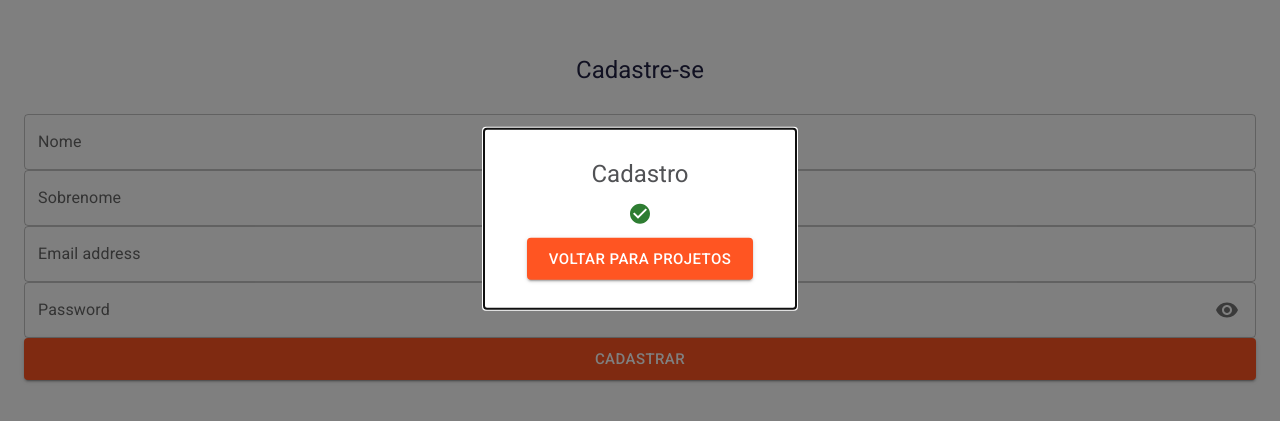
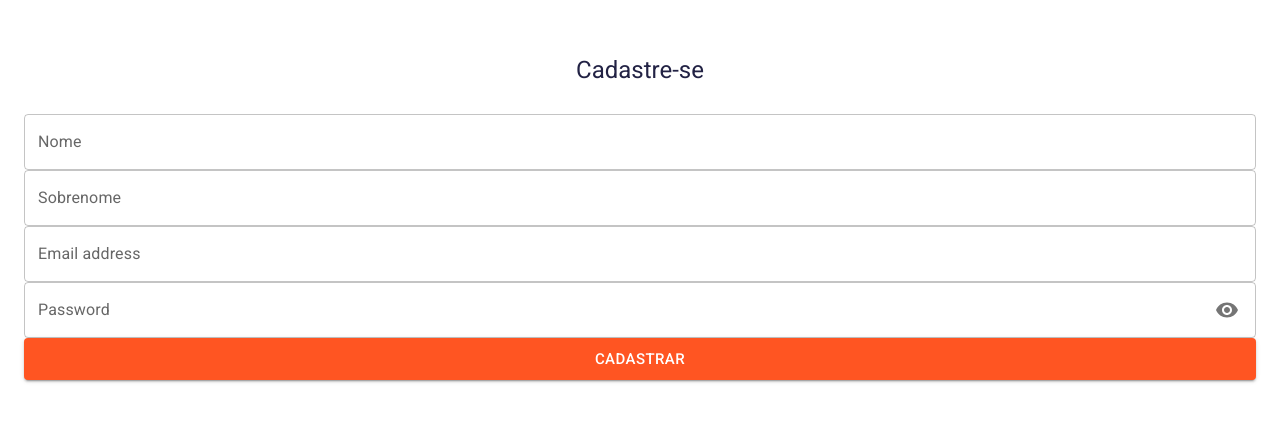
Before and after one commit to lufedev/orange-portfolio, a Next.js app in the folder my-app/: page /register in a window 1280 px wide. Shown: the part 181-602 px from the top of the page. Built offline with nearby package versions, Linux system fonts and the light colour scheme.

Commit message:
Atualizando branch API

```diff
--- a/my-app/src/app/components/RegisterForm.tsx
+++ b/my-app/src/app/components/RegisterForm.tsx
@@ -15,7 +15,6 @@ import {
   TextField
 } from '@mui/material'
 import { redirect } from 'next/navigation'
-import SuccessModel from './SuccessModal'
 
 interface RegisterData {
   name?: string
@@ -26,7 +25,6 @@ interface RegisterData {
 
 export default function RegisterForm() {
   const [success, setSuccess] = useState(false)
-  const [modalOpen, setModalOpen] = useState(true)
   const [error, setError] = useState({
     name: { status: false, message: '' },
     surname: { status: false, message: '' },
@@ -98,7 +96,6 @@ export default function RegisterForm() {
       if (!response.ok) {
         throw new Error('Erro ao registrar usuário')
       }
-      setModalOpen(true)
       console.log('Usuário registrado com sucesso!')
       setSuccess(true)
     } catch (error) {
@@ -107,7 +104,6 @@ export default function RegisterForm() {
   }
   return (
     <div className="flex flex-col">
-      <SuccessModel status={modalOpen} titulo="Cadastro"></SuccessModel>
       <ThemeProvider theme={TextFieldTheme}>
         <TextField
           name="name"
--- a/my-app/src/app/components/SuccessModal.tsx
+++ /dev/null
@@ -1,63 +0,0 @@
-'use client'
-
-import * as React from 'react'
-import Box from '@mui/material/Box'
-import Typography from '@mui/material/Typography'
-import Modal from '@mui/material/Modal'
-import CustomButton from './CustomButton'
-import CheckCircleIcon from '@mui/icons-material/CheckCircle'
-
-interface TypeModal {
-  status: boolean
-  titulo: string
-}
-
-export default function SuccessModel({ status, titulo }: TypeModal) {
-  const [open, setOpen] = React.useState(status)
-  const handleOpen = () => setOpen(true)
-  const handleClose = () => setOpen(false)
-
-  return (
-    <Modal
-      open={open}
-      onClose={handleClose}
-      aria-labelledby="modal-modal-title"
-      aria-describedby="modal-modal-description"
-    >
-      <Box
-        sx={{
-          position: 'absolute',
-          top: '50%',
-          left: '50%',
-          transform: 'translate(-50%, -50%)',
-          width: 312,
-          bgcolor: 'white',
-          border: 'none',
-          padding: '29px 4px'
-        }}
-      >
-        <div className="flex flex-col justify-center items-center  w-4/5 m-auto text-center gap-3">
-          <Typography
-            id="modal-modal-title"
-            className="text-color-neutral-110"
-            variant="h5"
-            component="h2"
-          >
-            {titulo}
-          </Typography>
-          <CheckCircleIcon color="success" className="text-[40px]" />
-          <CustomButton
-            theme={true}
-            variant="contained"
-            color="primary"
-            size="large"
-            disabled={false}
-            name="VOLTAR PARA PROJETOS"
-            className="mb-[1.13rem]"
-            onClick={handleClose}
-          />
-        </div>
-      </Box>
-    </Modal>
-  )
-}
```
